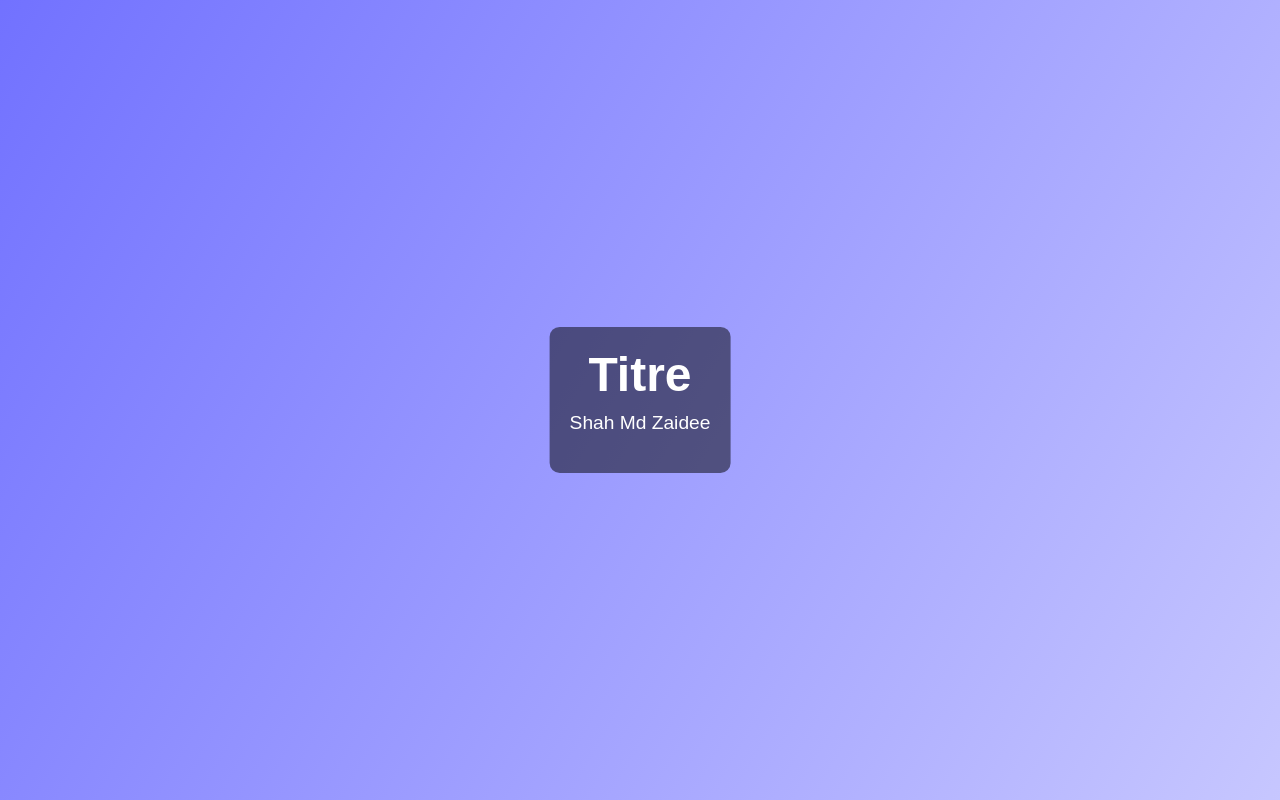
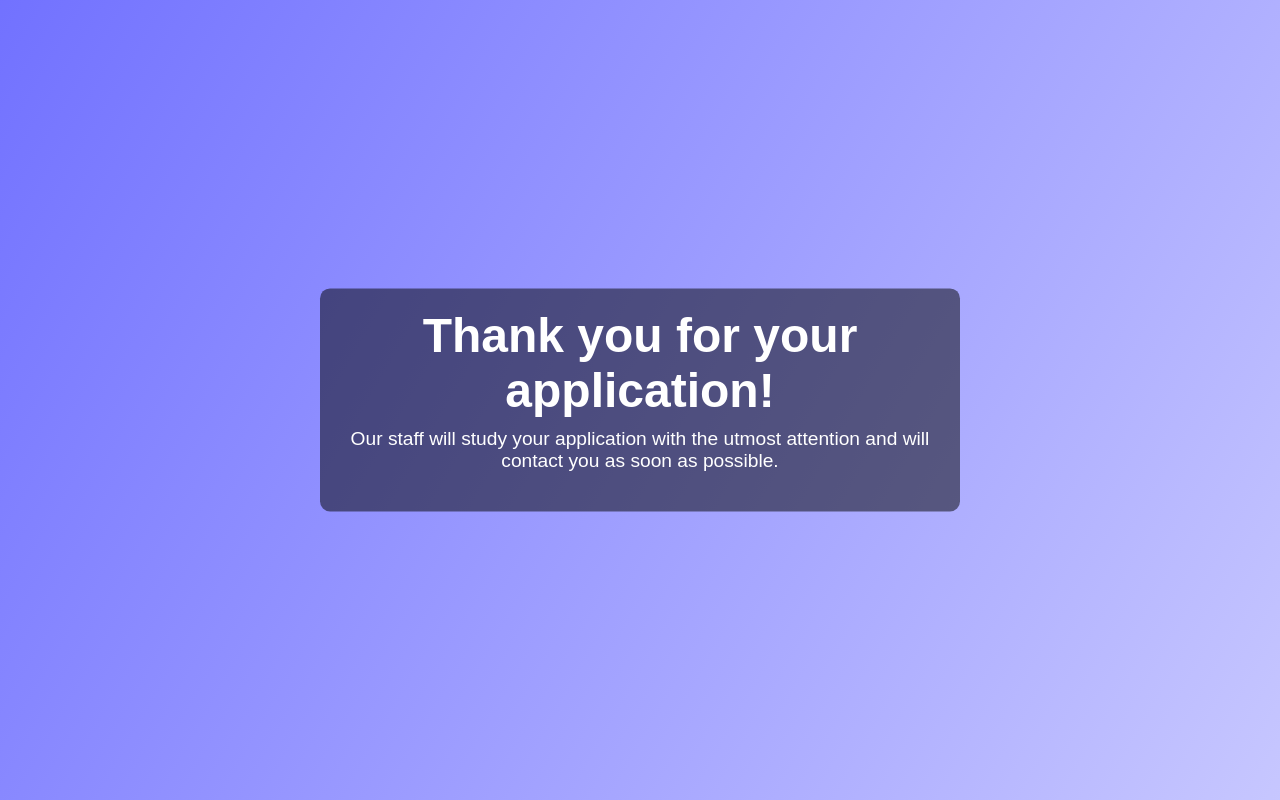
Before and after one commit to OK-SMZ/if-suiva.com, a plain HTML site: page submit.html in a window 1280 px wide. Drawn offline with Linux system fonts and the light colour scheme.

Commit message:
Update submit.html

```diff
--- a/submit.html
+++ b/submit.html
@@ -9,8 +9,8 @@
 <body>
     <div class="light-show">
         <div class="overlay">
-            <h1>Titre</h1>
-            <p>Shah Md Zaidee</p>
+            <h1>Thank you for your application!</h1>
+            <p>Our staff will study your application with the utmost attention and will contact you as soon as possible.</p>
         </div>
     </div>
 </body>
```
